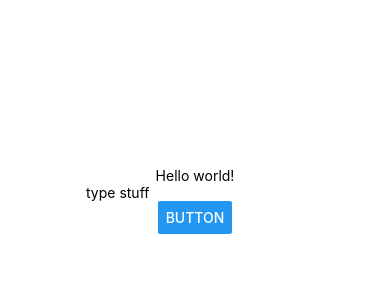
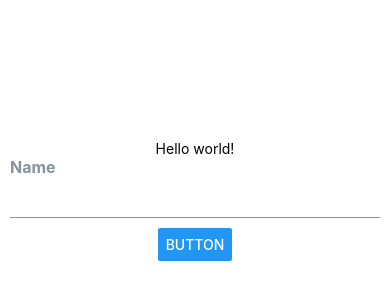
Before and after one commit to jon-cron/RNCourse, a React Native app: screen / in a window 390 px wide. Shown: the part 222-522 px from the top of the page. Built offline with nearby package versions, Linux system fonts and the light colour scheme.

Commit message:
using react-native-elements

```diff
--- a/App.js
+++ b/App.js
@@ -1,21 +1,14 @@
 import { StatusBar } from "expo-status-bar";
 import { useState } from "react";
-import {
-  Button,
-  StyleSheet,
-  Text,
-  TextInput,
-  TouchableOpacity,
-  View,
-} from "react-native";
-
+import { Button, StyleSheet, Text, View } from "react-native";
+import { Input } from "react-native-elements";
 export default function App() {
   const [name, setName] = useState("");
   console.log(name);
   return (
     <View style={styles.container}>
       <Text>Hello world!</Text>
-      <TextInput placeholder="type stuff" />
+      <Input label="Name" onChangeText={setName} value={name} />
       {/* <TouchableOpacity>
         <Text>Button</Text>
       </TouchableOpacity> */}
--- a/package.json
+++ b/package.json
@@ -12,7 +12,8 @@
     "expo": "~48.0.11",
     "expo-status-bar": "~1.4.4",
     "react": "18.2.0",
-    "react-native": "0.71.6"
+    "react-native": "0.71.6",
+    "react-native-elements": "^3.4.3"
   },
   "devDependencies": {
     "@babel/core": "^7.20.0"
```
Also changed, not shown: 2 other files (tests, documents, lock files or other folders).
